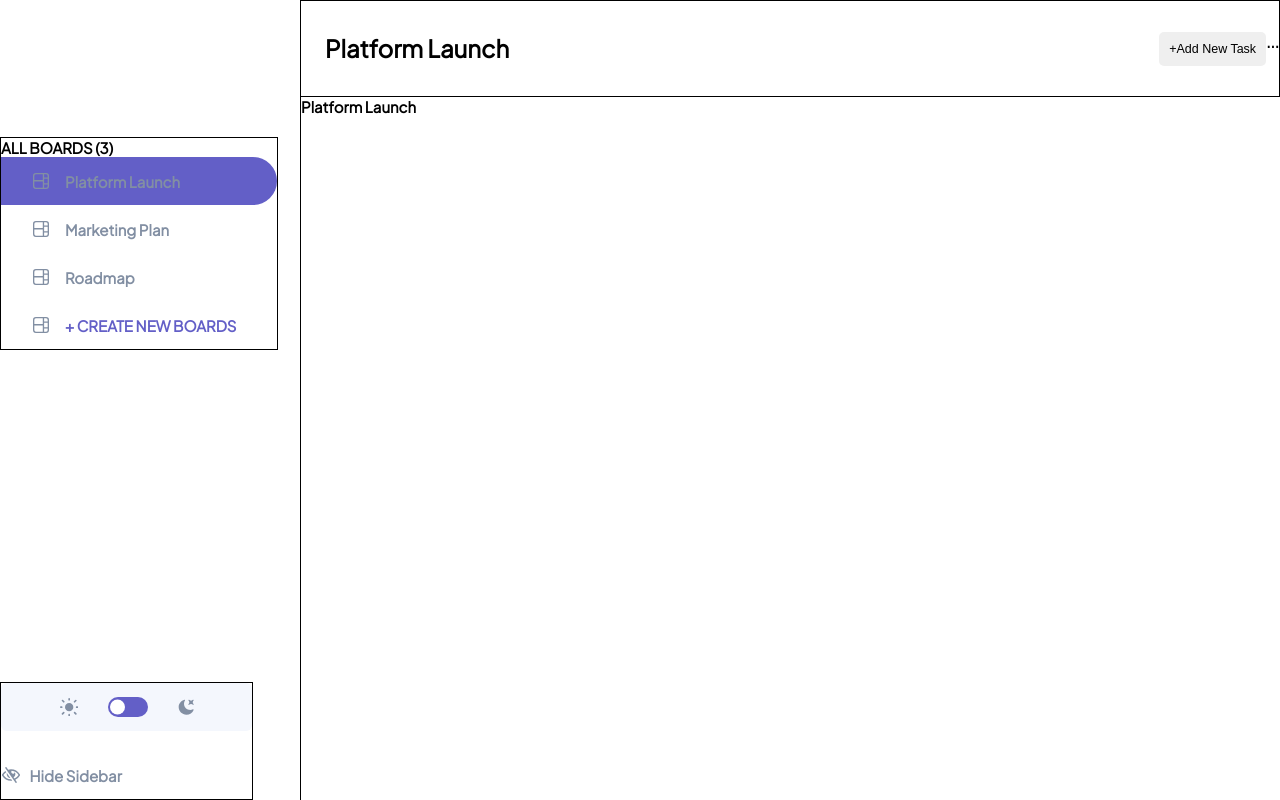
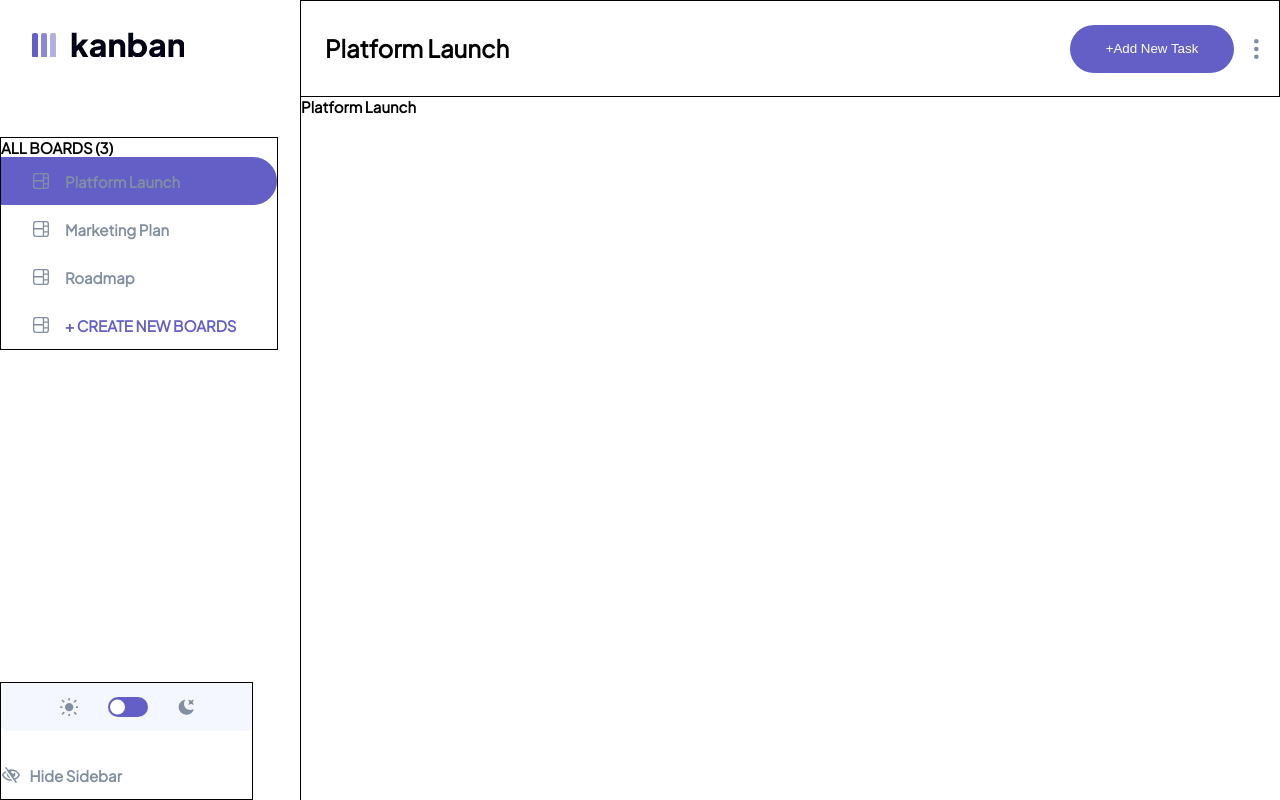
Before and after one commit to jlee380/kanbanClone, a React (Create React App) app: page / in a window 1280 px wide. Built offline with nearby package versions, Linux system fonts and the light colour scheme.

Commit message:
Header UI redone

```diff
--- a/src/components/BoardsList.js
+++ b/src/components/BoardsList.js
@@ -15,9 +15,7 @@ const Ul = styled.ul`
 	border: 0.1rem solid;
 `;
 
-const BoardsNum = styled.p`
-	${(props) => console.log(props)}
-`;
+const BoardsNum = styled.p``;
 
 const IconAndText = styled.a`
 	display: flex;
--- a/src/components/Button.js
+++ b/src/components/Button.js
@@ -1,9 +1,12 @@
 import styled from "styled-components";
 
 export default styled.button`
-	color: black;
-	font-size: 1.25rem;
+	background-color: #635fc7;
+	width: 16.4rem;
+	height: 4.8rem;
 	border: none;
-	border-radius: 5px;
-	padding: 10px;
+	color: white;
+	border-radius: 24px;
+
+	cursor: pointer;
 `;
--- a/src/components/Header.js
+++ b/src/components/Header.js
@@ -1,9 +1,12 @@
-import React from "react";
-import styled from "styled-components";
+import React, { useContext } from "react";
+import styled, { withTheme } from "styled-components";
 import LogoLight from "../assets/logo-light.svg";
 import LogoDark from "../assets/logo-dark.svg";
+import IconEdit from "../assets/icon-vertical-ellipsis.svg";
 
 import Button from "./Button";
+
+import { ThemeContext } from "../contexts/ThemeStore";
 
 const HeaderContainer = styled.div`
 	display: flex;
@@ -17,7 +20,7 @@ const LeftContainer = styled.div`
 
 const LogoImg = styled.span`
 	background-image: ${(props) =>
-		props.theme === "light" ? `url(LogoLight)` : `url(LogoDark)`}
+		props.theme === "light" ? `url(${LogoLight})` : `url(${LogoDark})`};
 
 	width: 15.2rem;
 	height: 2.5rem;
@@ -44,28 +47,35 @@ const SelectedBoardName = styled.div`
 
 const Wrapper = styled.div`
 	display: flex;
+	align-items: center;
+	gap: 2rem;
+	margin-right: 2rem;
+
+	cursor: pointer;
 `;
 
-const AddNewTaskButton = styled.div``;
-const EditTaskButton = styled.div``;
+const EditButton = styled.span`
+	background-image: url(${IconEdit});
+	width: 0.5rem;
+	height: 2rem;
+	cursor: pointer;
+`;
 
 function Header({ boards, active }) {
-	console.log(boards[active].name, active);
+	const { theme } = useContext(ThemeContext);
 	return (
 		<>
 			<HeaderContainer>
 				<LeftContainer>
-					<LogoImg />
+					<LogoImg theme={theme} />
 				</LeftContainer>
 				<RightContainer>
 					<SelectedBoardName>
 						{active || active === 0 ? boards[active].name : null}
 					</SelectedBoardName>
 					<Wrapper>
-						<AddNewTaskButton>
-							<Button>+Add New Task</Button>
-						</AddNewTaskButton>
-						<EditTaskButton>...</EditTaskButton>
+						<Button>+Add New Task</Button>
+						<EditButton />
 					</Wrapper>
 				</RightContainer>
 			</HeaderContainer>
@@ -73,4 +83,4 @@ function Header({ boards, active }) {
 	);
 }
 
-export default Header;
+export default withTheme(Header);
--- a/src/style.css
+++ b/src/style.css
@@ -28,3 +28,8 @@ li {
 }
 
 /* SideBar css END */
+
+/* COLORS START */
+
+
+/* COLORS END */
--- a/src/theme/Theme.js
+++ b/src/theme/Theme.js
@@ -19,7 +19,18 @@ const themes = {
 		title: "#ff6347",
 		text: "#000",
 	},
-	colors: {},
+};
+
+const styles = {
+	colors: {
+		mainPurple: "#635FC7",
+		hoverPurpls: "#A8A4FF",
+		white: "#FFFFFF",
+		balck: "#000112",
+		lineColor: "#E4EBFA",
+		red: "#EA5555",
+		hoverRed: "#FF9898",
+	},
 	headings: {
 		XL: {
 			fontSize: "2.4rem",
```
